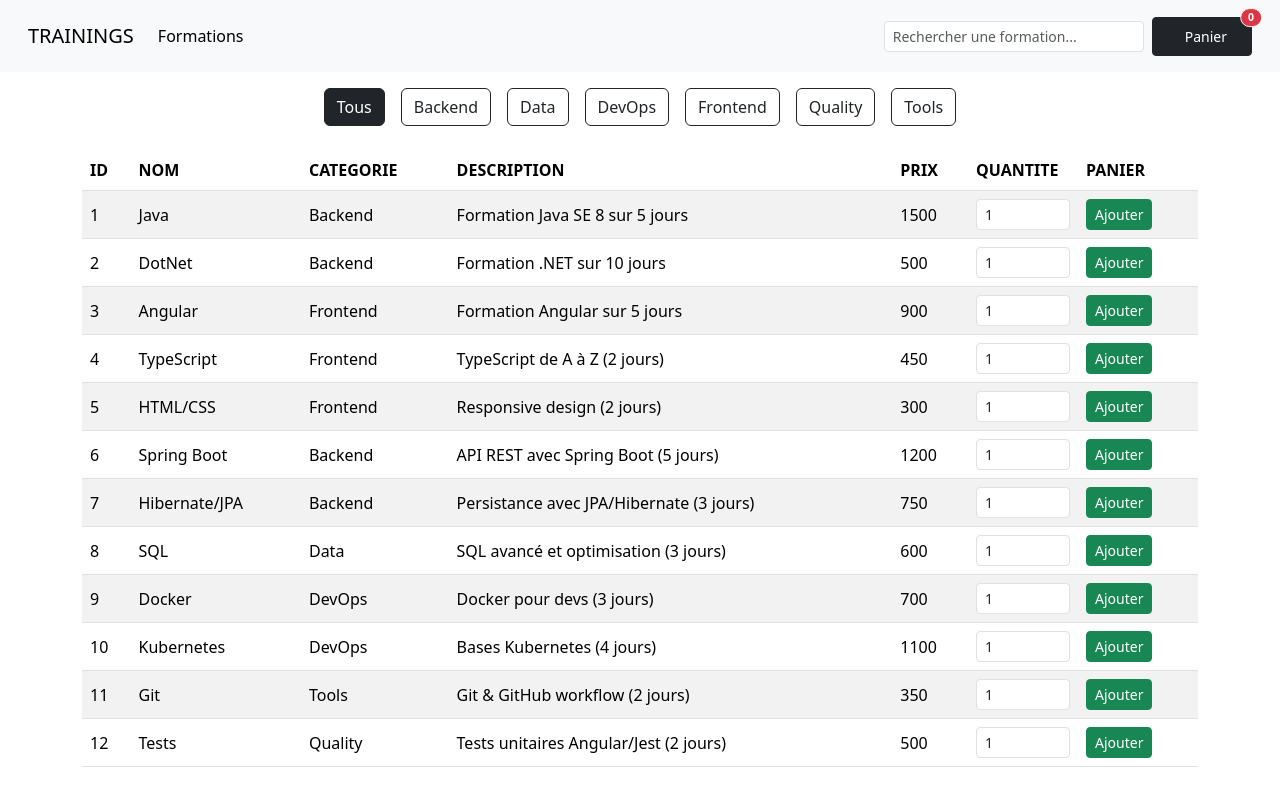
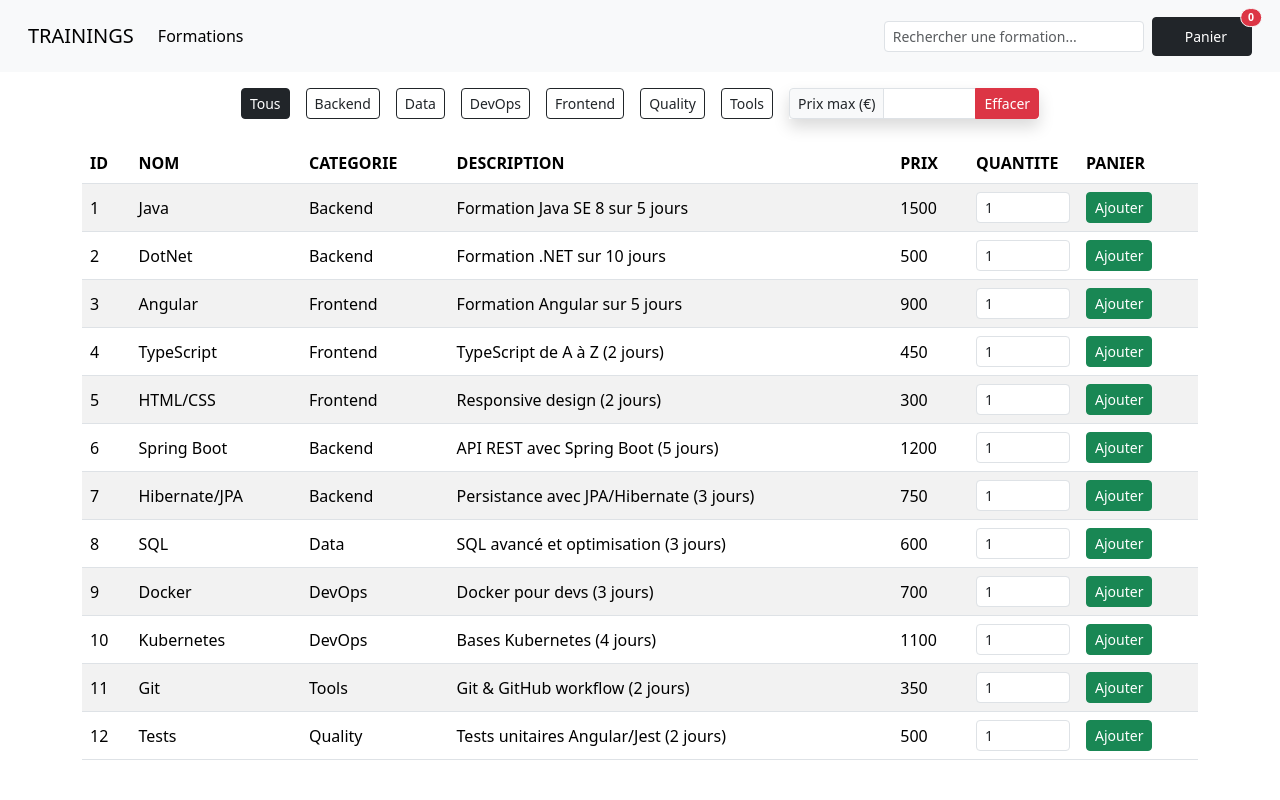
Before and after one commit to john7440/first-app-angular, an Angular app: page /trainings in a window 1280 px wide. Built offline with nearby package versions, Linux system fonts and the light colour scheme.

Commit message:
ajout de la barre de filtre par prix max

```diff
--- a/src/app/components/trainings/trainings.html
+++ b/src/app/components/trainings/trainings.html
@@ -3,11 +3,11 @@
     <div class="alert alert-danger">{{ errorMsg }}</div>
   }
 
-  <div class="d-flex justify-content-center flex-wrap gap-3 mb-4 category-pills">
+  <div class="d-flex justify-content-center flex-wrap align-items-center gap-3 mb-4 category-pills">
   @for (cat of categories(); track cat) {
     <button
       type="button"
-        class="btn"
+      class="btn btn-sm"
       [class.btn-dark]="currentCategory() === cat"
       [class.btn-outline-dark]="currentCategory() !== cat"
       (click)="filter(cat)"
@@ -15,7 +15,23 @@
       {{ cat === 'all' ? 'Tous' : cat }}
     </button>
   }
+
+  <div class="input-group input-group-sm shadow" style="max-width: 250px;">
+    <span class="input-group-text">Prix max (€)</span>
+    <input
+      type="number"
+      class="form-control"
+      min="1"
+      [ngModel]="maxPrice() ?? ''"
+      (ngModelChange)="setMaxPrice($event)"
+      name="max-price"
+    />
+    <button class="btn btn-danger" type="button" (click)="maxPrice.set(null)">
+      Effacer
+    </button>
   </div>
+</div>
+
   <table class="table table-striped table-hover align-middle">
     <thead>
       <tr>
```
Lines whose indentation alone changed are shown as unchanged.
